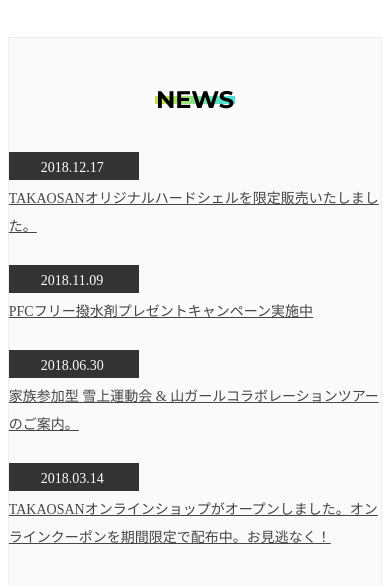
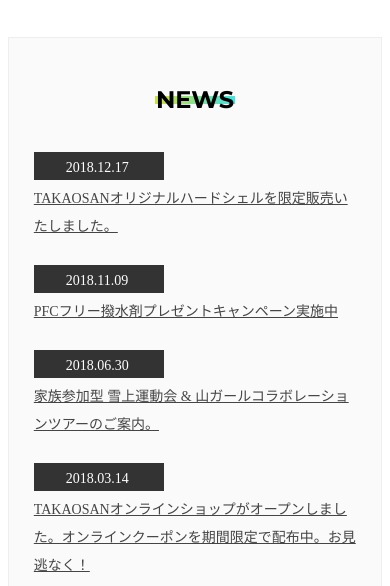
Before and after one commit to rsawada0406/html, a plain HTML site: page index.html in a window 390 px wide. Shown: the part 258-844 px from the top of the page. Drawn offline with Linux system fonts and the light colour scheme.

Commit message:
SP css 追加修正

```diff
--- a/assets/css/style.css
+++ b/assets/css/style.css
@@ -201,6 +201,8 @@ h2{
     }
     .news-area ul{
         width: 100%;
+        padding: 0 25px;
+        padding-top: 40px;
     }
 
     .news-area ul li{
```
